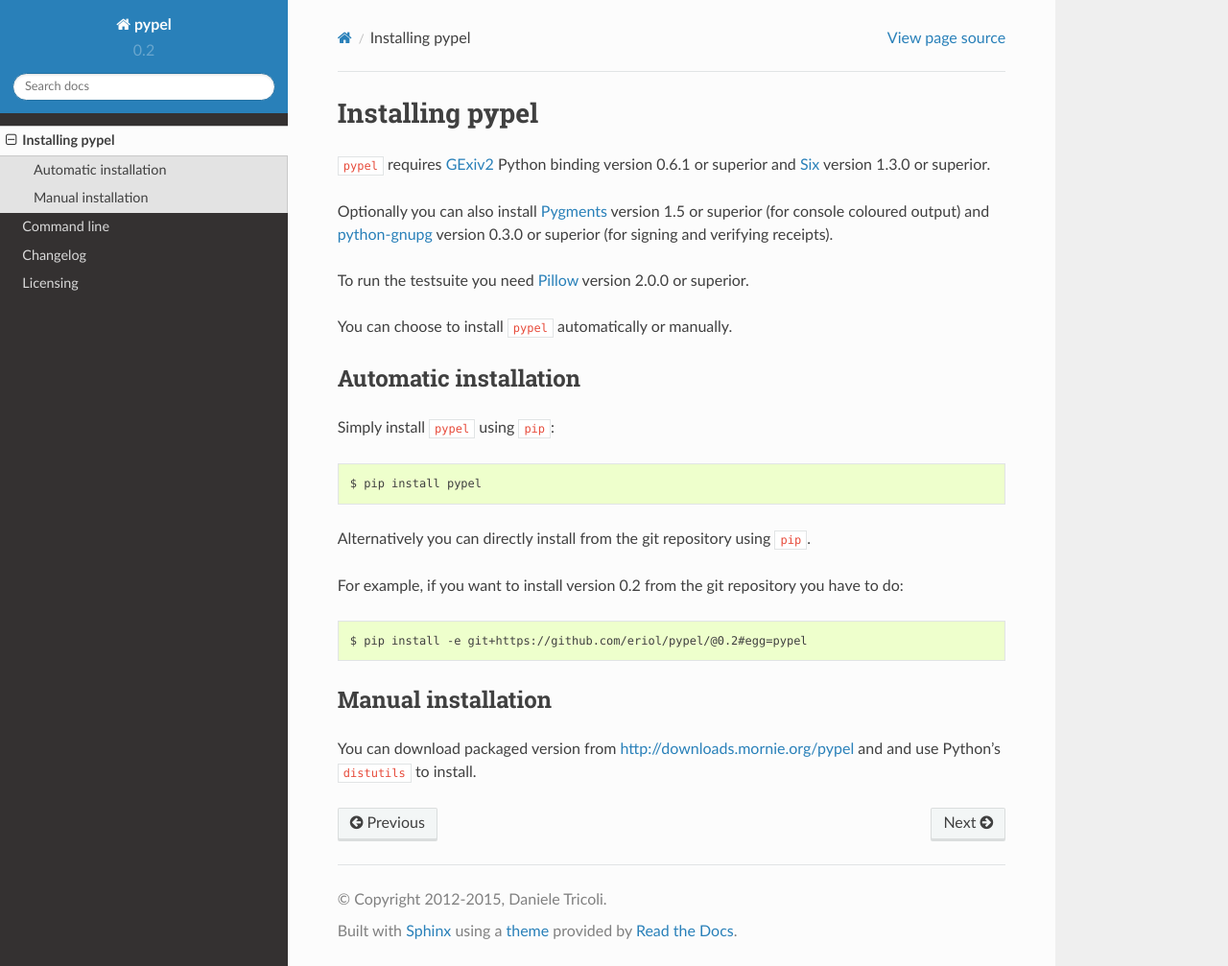
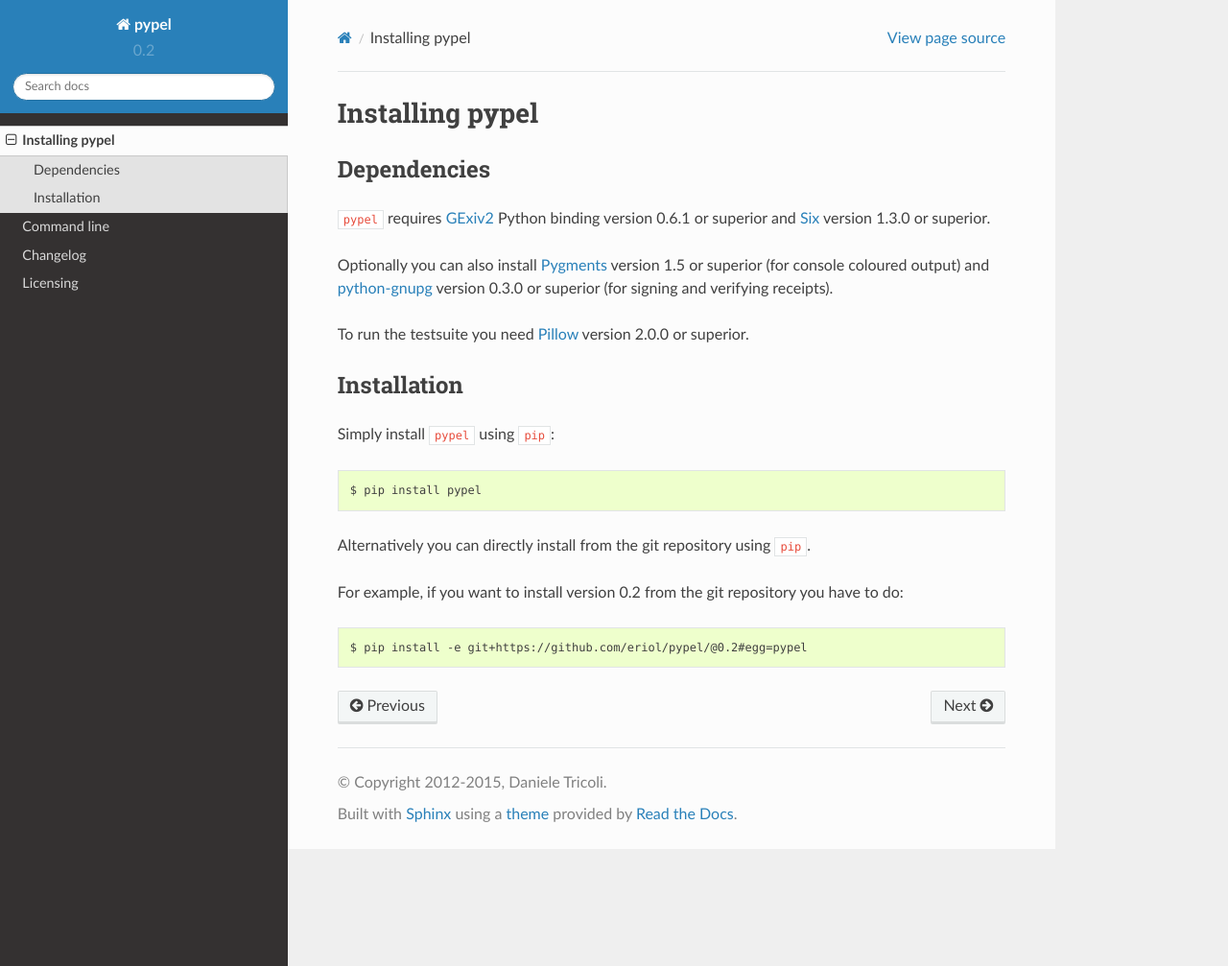
Before and after one commit to eriol/pypel, a Sphinx documentation site: the page built from docs/installing_pypel.rst, in a window 1280 px wide and 1007 px high. Shown: the whole window at 96% size. Built offline with Sphinx 7.4.7 and the Read the Docs theme 2.0.0, drawn with Linux system fonts in a browser that asks for light colours.

Commit message:
Remove manual installation

```diff
--- a/docs/installing_pypel.rst
+++ b/docs/installing_pypel.rst
@@ -1,5 +1,8 @@
 Installing pypel
 ================
+
+Dependencies
+------------
 
 ``pypel`` requires `GExiv2 <https://wiki.gnome.org/Projects/gexiv2>`_
 Python binding version 0.6.1 or superior and
@@ -13,10 +16,8 @@
 To run the testsuite you need `Pillow <https://python-pillow.github.io/>`_
 version 2.0.0 or superior.
 
-You can choose to install ``pypel`` automatically or manually.
-
-Automatic installation
-----------------------
+Installation
+------------
 
 Simply install ``pypel`` using ``pip``::
 
@@ -28,9 +29,3 @@
 you have to do::
 
     $ pip install -e git+https://github.com/eriol/pypel/@0.2#egg=pypel
-
-Manual installation
--------------------
-
-You can download packaged version from http://downloads.mornie.org/pypel
-and and use Python's ``distutils`` to install.
```
